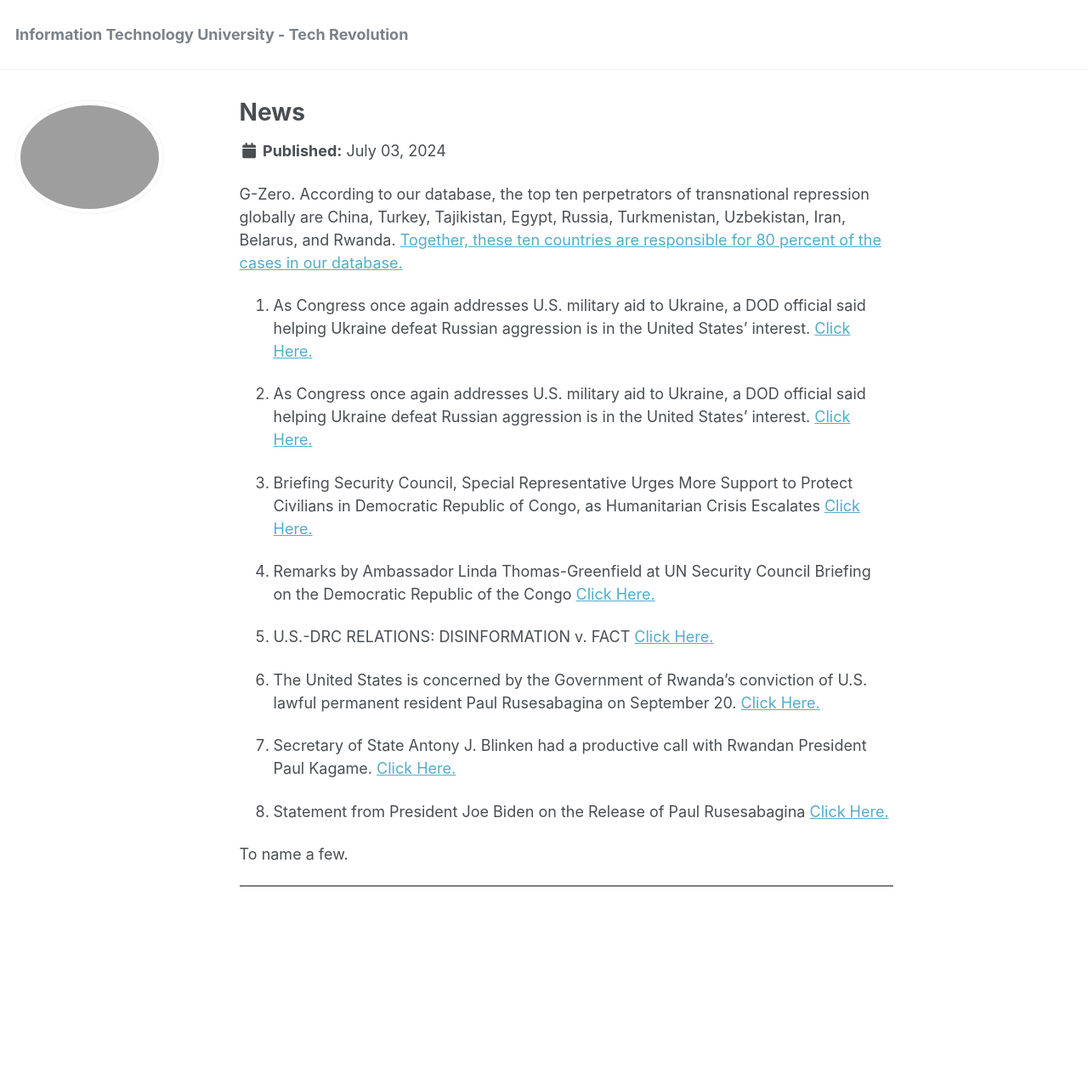
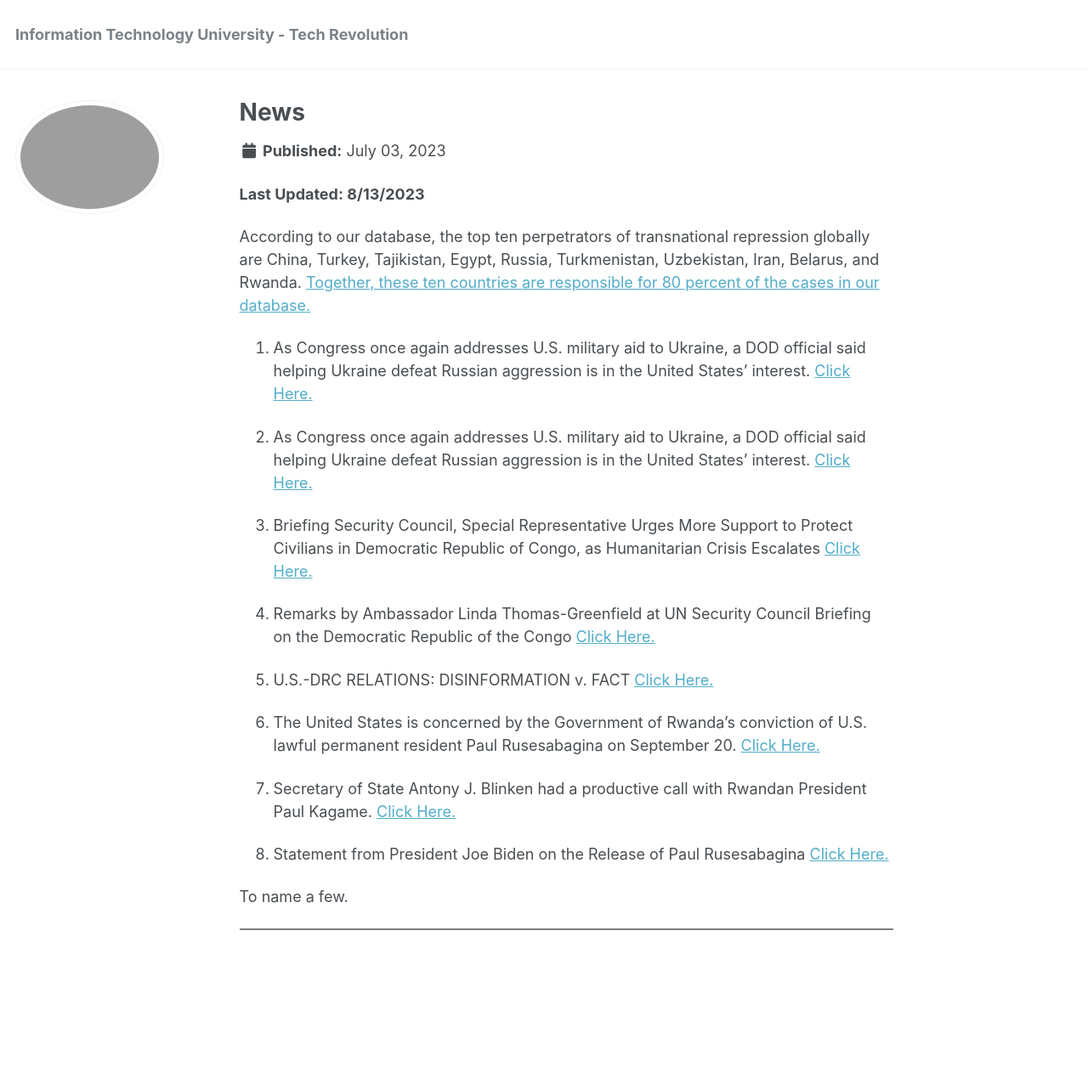
Before and after one commit to phdcsseiden/phdcsseiden.github.io, a Jekyll site: the page built from _pages/News.md, in a window 1280 px wide. Shown: the whole page at 85% size. Built offline with Jekyll 4.4.1, drawn with Linux system fonts in a browser that asks for light colours; before the commit the page ends 1224 px from its top, so only the background shows below that.

Commit message:
Update News.md

```diff
--- a/_pages/News.md
+++ b/_pages/News.md
@@ -1,8 +1,11 @@
 ---
 permalink: /News/
 title: "News"
-modified: 2024-07-03
+modified: 2023-07-03
 ---
+
+
+<b> Last Updated: 8/13/2023 </b>
 
 
 
@@ -17,10 +20,7 @@
 
 
 
-
-
-
-G-Zero.  According to our database, the top ten perpetrators of transnational repression globally are China,
+According to our database, the top ten perpetrators of transnational repression globally are China,
 Turkey, Tajikistan, Egypt, Russia, Turkmenistan, Uzbekistan, Iran, Belarus, and Rwanda. <a href=" https://homeland.house.gov/wp-content/uploads/2024/01/2024-01-17-CTI-HRG-Testimony-1.pdf"> Together, these ten countries are responsible for 80 percent of the cases in our database. </a>
 
 
```
